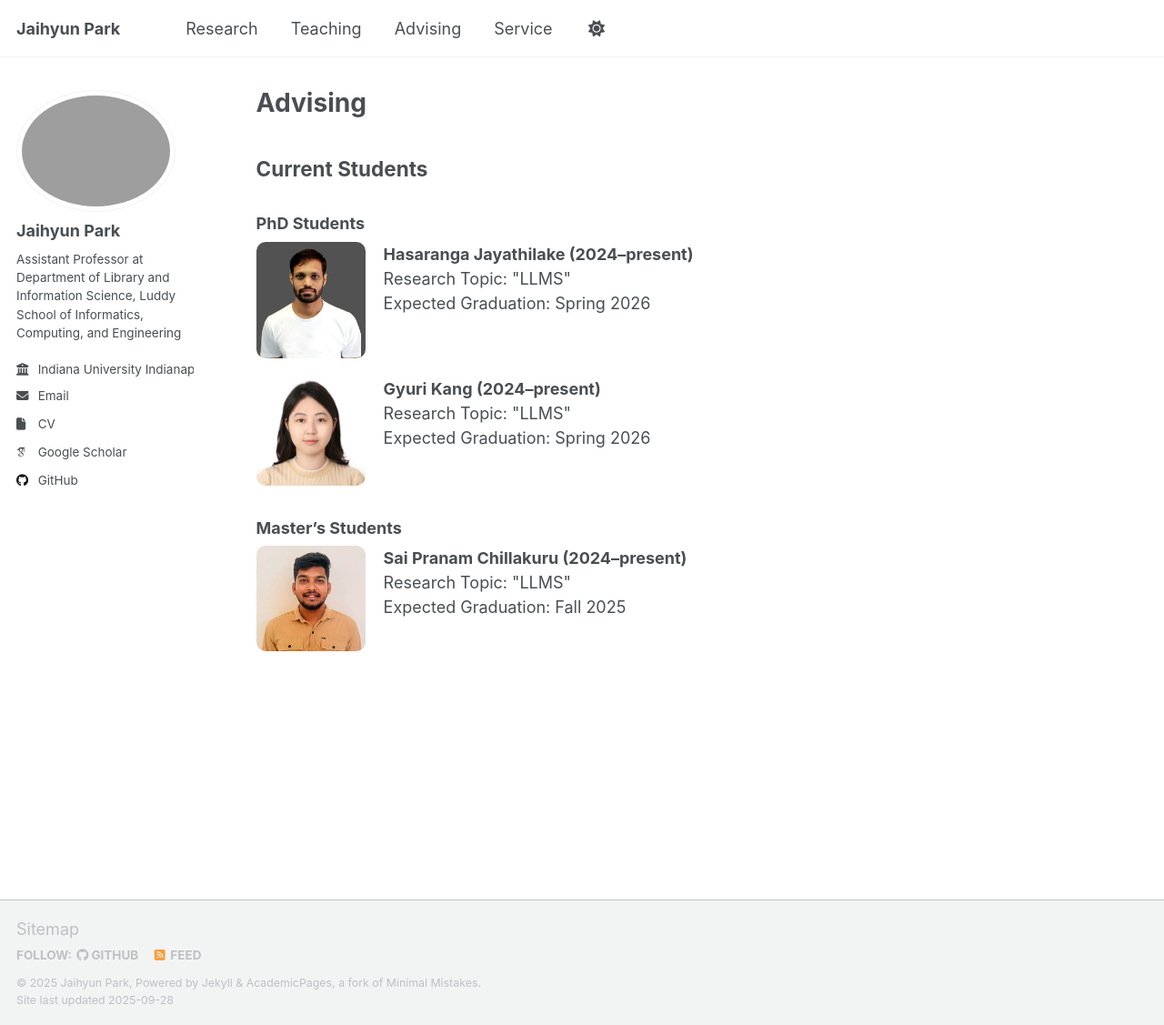
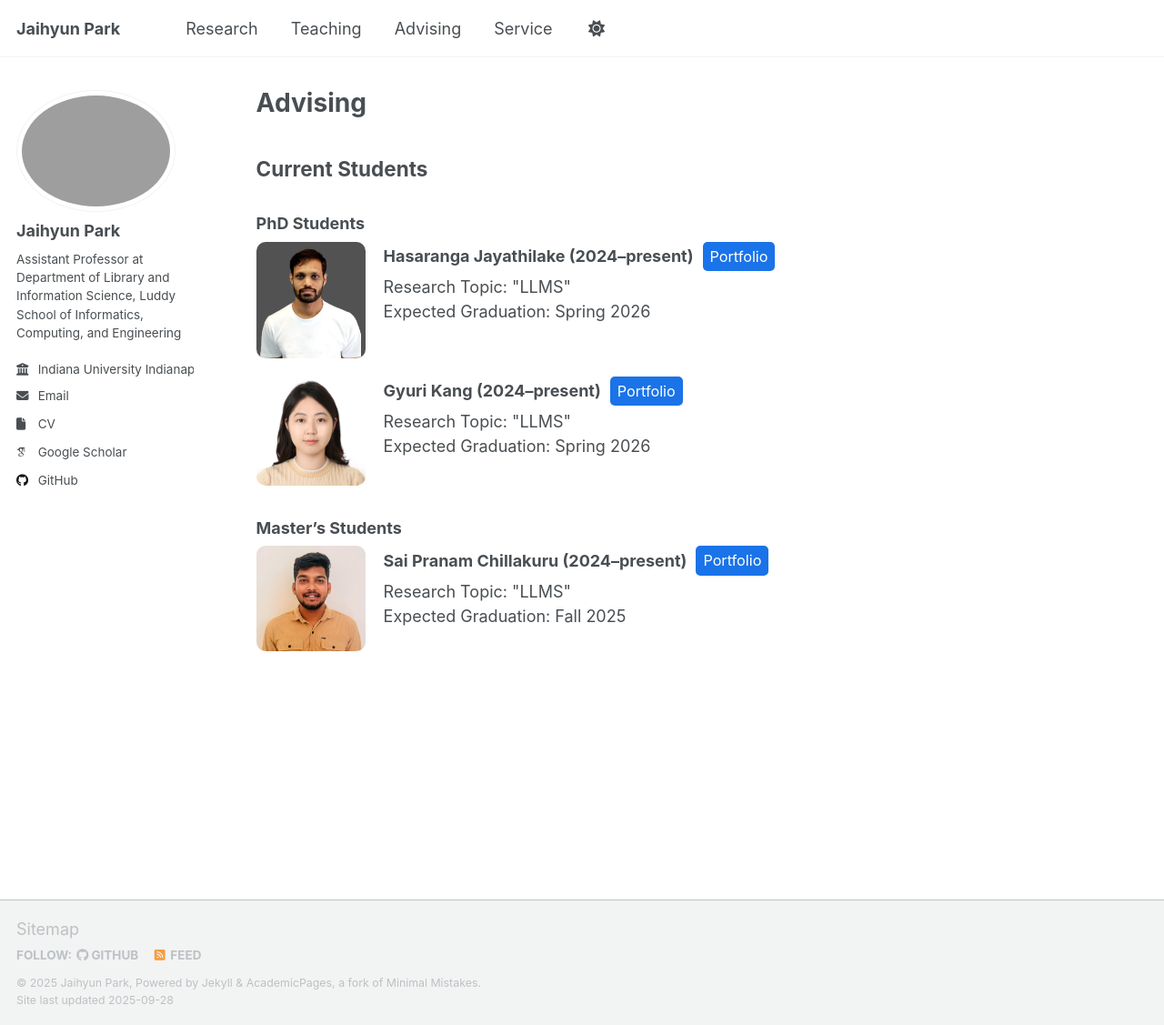
Before and after one commit to park-jay/park-jay.github.io, a Jekyll site: the page built from _pages/advising.md, in a window 1280 px wide and 1127 px high. Shown: the whole window at 91% size. Built offline with Jekyll 4.4.1, drawn with Linux system fonts in a browser that asks for light colours; some web fonts are replaced; a script that is not in the unit is left out.

Commit message:
somechnages in advising links

```diff
--- a/_pages/advising.md
+++ b/_pages/advising.md
@@ -10,46 +10,50 @@ author_profile: true
 ### PhD Students
 
 <div style="display: flex; align-items: flex-start; margin-bottom: 20px;">
-  <a href="https://hasaranga-portfolio-link.com" target="_blank" style="text-decoration: none; color: inherit;">
+  <a href="https://hdj1414.github.io/Hasaranga.github.io/" target="_blank">
     <img src="/images/Hasa.png" alt="Hasaranga Jayathilake" width="120" style="margin-right: 20px; border-radius: 10px;" />
   </a>
   <div>
-    <strong>
-      <a href="https://hdj1414.github.io/Hasaranga.github.io/" target="_blank" style="text-decoration: none; color: inherit;">
-        Hasaranga Jayathilake (2024–present)
+    <div style="display: flex; align-items: center; gap: 10px; margin-bottom: 4px;">
+      <strong>Hasaranga Jayathilake (2024–present)</strong>
+      <a href="https://hdj1414.github.io/Hasaranga.github.io/" target="_blank" style="padding: 4px 8px; background-color: #1a73e8; color: white; border-radius: 5px; text-decoration: none; font-size: 0.9em;">
+        Portfolio
       </a>
-    </strong><br>
+    </div>
     Research Topic: "LLMS"<br>
     Expected Graduation: Spring 2026
   </div>
 </div>
 
 <div style="display: flex; align-items: flex-start; margin-bottom: 20px;">
-  <a href="https://krorange.github.io/" target="_blank" style="text-decoration: none; color: inherit;">
+  <a href="https://krorange.github.io/" target="_blank">
     <img src="/images/Gyuri.jpg" alt="Gyuri Kang" width="120" style="margin-right: 20px; border-radius: 10px;" />
   </a>
   <div>
-    <strong>
-      <a href="https://gyuri-portfolio-link.com" target="_blank" style="text-decoration: none; color: inherit;">
-        Gyuri Kang (2024–present)
+    <div style="display: flex; align-items: center; gap: 10px; margin-bottom: 4px;">
+      <strong>Gyuri Kang (2024–present)</strong>
+      <a href="https://krorange.github.io/" target="_blank" style="padding: 4px 8px; background-color: #1a73e8; color: white; border-radius: 5px; text-decoration: none; font-size: 0.9em;">
+        Portfolio
       </a>
-    </strong><br>
+    </div>
     Research Topic: "LLMS"<br>
     Expected Graduation: Spring 2026
   </div>
 </div>
 
-
 ### Master's Students
 
 <div style="display: flex; align-items: flex-start; margin-bottom: 20px;">
-  <img src="/images/Sai.jpg" alt="Student Name" width="120" style="margin-right: 20px; border-radius: 10px;" />
+  <a href="https://your-portfolio-link.com" target="_blank">
+    <img src="/images/Sai.jpg" alt="Sai Pranam Chillakuru" width="120" style="margin-right: 20px; border-radius: 10px;" />
+  </a>
   <div>
-    <strong>
-      <a href="https://your-portfolio-link.com" target="_blank" style="text-decoration: none; color: inherit;">
-        Sai Pranam Chillakuru (2024–present)
+    <div style="display: flex; align-items: center; gap: 10px; margin-bottom: 4px;">
+      <strong>Sai Pranam Chillakuru (2024–present)</strong>
+      <a href="https://your-portfolio-link.com" target="_blank" style="padding: 4px 8px; background-color: #1a73e8; color: white; border-radius: 5px; text-decoration: none; font-size: 0.9em;">
+        Portfolio
       </a>
-    </strong><br>
+    </div>
     Research Topic: "LLMS"<br>
     Expected Graduation: Fall 2025
   </div>
```
